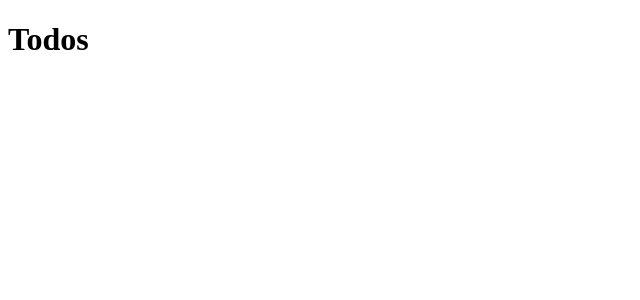
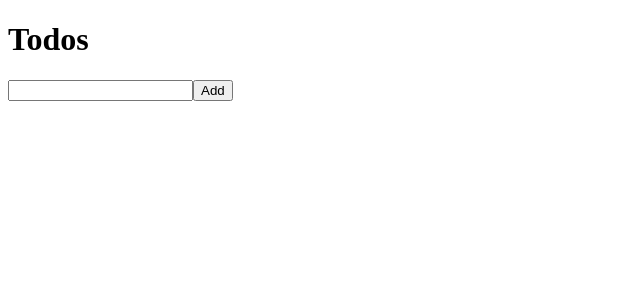
Before and after one commit to brianfajardo/mern-stack-todo-list-app, a React app: page / in a window 1280 px wide. Shown: the top 300 px of the page, without its empty margins (0-640 px from the left). Built offline with nearby package versions, Linux system fonts and the light colour scheme.

Commit message:
Scaffold FormContainer

```diff
--- a/client/src/components/App.js
+++ b/client/src/components/App.js
@@ -1,10 +1,12 @@
 import React from 'react'
 
 import Header from './Header'
+import FormContainer from '../containers/FormContainer'
 
 const App = () => (
   <div>
     <Header />
+    <FormContainer />
   </div>
 )
 
--- /dev/null
+++ b/client/src/containers/FormContainer.js
@@ -0,0 +1,34 @@
+import React, { Component } from 'react'
+
+class FormContainer extends Component {
+
+  constructor() {
+    super()
+    this.state = { inputValue: '' }
+    this.onInputChange = this.onInputChange.bind(this)
+    this.onFormSubmit = this.onFormSubmit.bind(this)
+  }
+
+  onInputChange(e) {
+    this.setState({ inputValue: e.target.value })
+  }
+
+  onFormSubmit() {
+    this.props.addTodo(this.state.inputValue)
+  }
+
+  render() {
+    return (
+      <form onSubmit={this.onFormSubmit}>
+        <input
+          type="text"
+          value={this.state.inputValue}
+          onChange={this.onInputChange}
+        />
+        <button type="submit">Add</button>
+      </form>
+    )
+  }
+}
+
+export default FormContainer
--- a/package.json
+++ b/package.json
@@ -21,6 +21,7 @@
     "eslint-plugin-import": "^2.3.0",
     "eslint-plugin-jsx-a11y": "^5.0.3",
     "eslint-plugin-react": "^7.0.1",
+    "html-webpack-plugin": "^2.28.0",
     "nodemon": "^1.11.0",
     "webpack": "^2.6.1",
     "webpack-dev-server": "^2.4.5"
--- a/webpack.config.js
+++ b/webpack.config.js
@@ -1,4 +1,5 @@
 const path = require('path')
+const HtmlWebpackPlugin = require('html-webpack-plugin')
 
 module.exports = {
   entry: './client/src/index.js',
@@ -14,5 +15,10 @@ module.exports = {
         exclude: /node_modules/
       }
     ]
-  }
+  },
+  plugins: [
+    new HtmlWebpackPlugin({
+      template: './client/index.html'
+    })
+  ]
 }
```
Also changed, not shown: client/src/actions/index.js (added), 1 other file (tests, documents, lock files or other folders).
